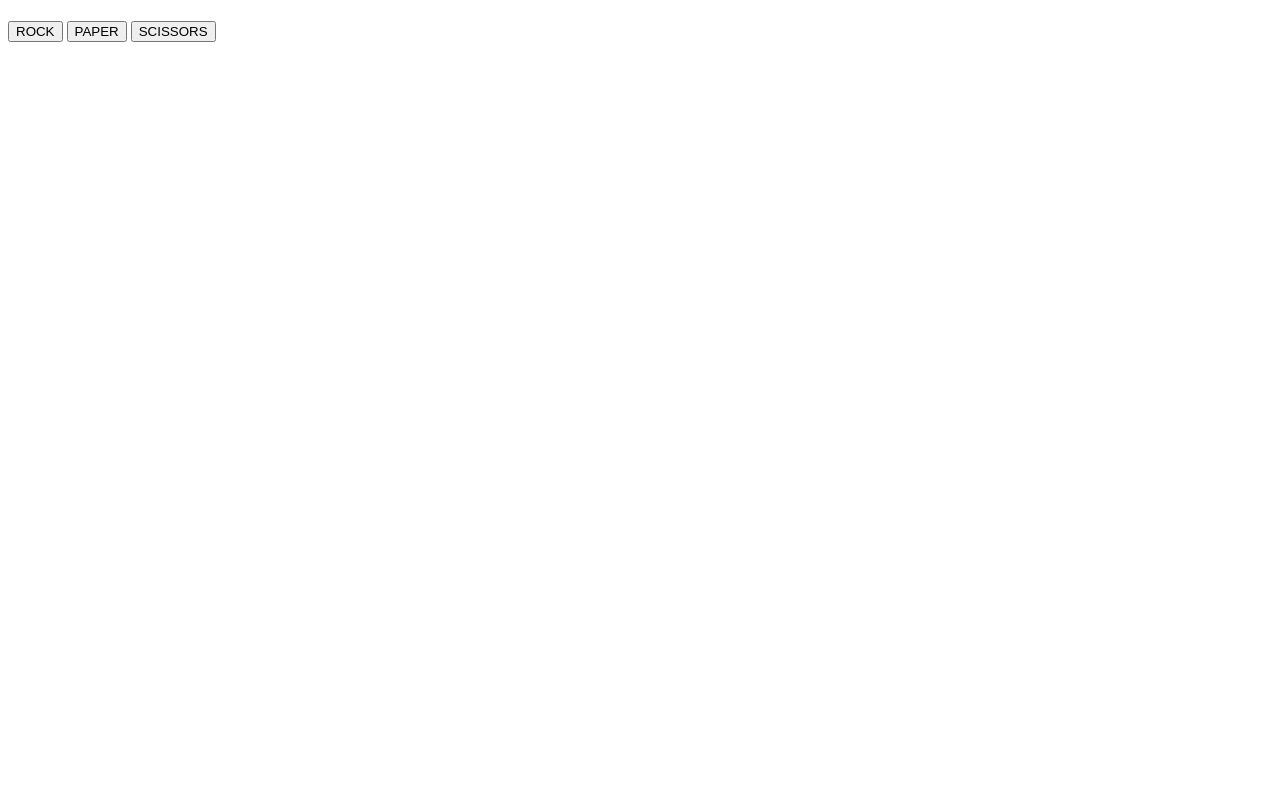
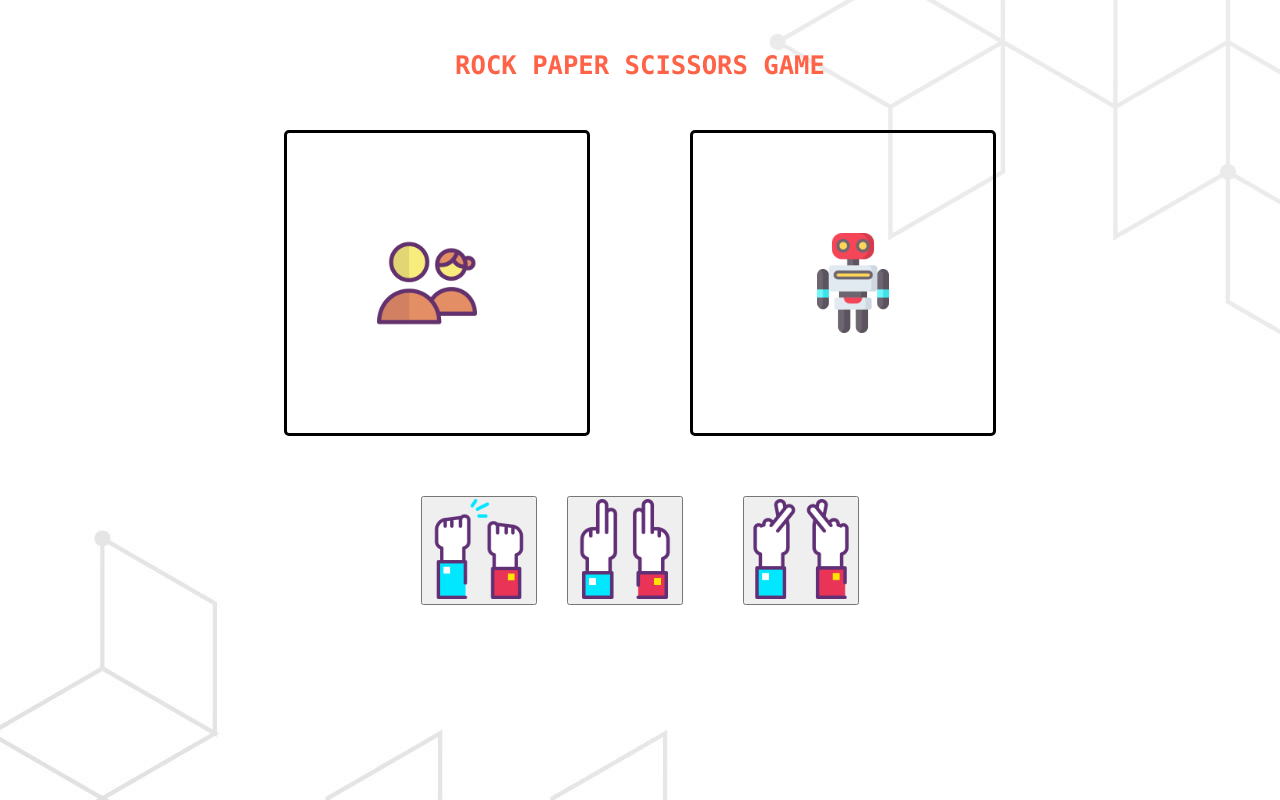
Before and after one commit to RaphDasilva/Rock-Paper-Scissors-Project, a plain HTML site: page index.html in a window 1280 px wide. Drawn offline with Linux system fonts and the light colour scheme.

Commit message:
Created a nice simple UI for the game using css and javascript

```diff
--- a/index.html
+++ b/index.html
@@ -4,23 +4,25 @@
     <meta charset="UTF-8">
     <meta http-equiv="X-UA-Compatible" content="IE=edge">
     <meta name="viewport" content="width=device-width, initial-scale=1.0">
+    <link rel="stylesheet" href="style.css">
     <script src="javascript.js" defer></script>
     <title>Rock Paper Scissors Project</title>
 </head>
 <body>
+    <div class="header">
+    <hi>ROCK PAPER SCISSORS GAME</hi>
+    </div>
 
 <div class="score">
-    <h1>
-    <span class="player-score"></span>
-    <span class="computer-score"></span>
-    </h1>
+    <div class="score-div"><img src="img/users.png" alt="person" width="50px"><span class="player-score"></span></div>
+    <div class="score-div"><span class="computer-score"></span><img src="img/robot.png" alt="computer" width="50px"></div>
 </div>
 
 
 <div class="container">
-    <button class="rock">ROCK</button>
-    <button class="paper">PAPER</button>
-    <button class="scissors">SCISSORS</button>
+    <div><button class="rock"><img src="img/rock.png" alt="rock" width="100px"></button></div>
+    <div><button class="paper"><img src="img/paper.png" alt="paper" width="100px"></button></div>
+    <div></div><button class="scissors"><img src="img/scissors.png" alt="scissors" width="100px"></button></div>
 </div>
 <div class="output"></div>
 
--- a/javascript.js
+++ b/javascript.js
@@ -16,6 +16,7 @@ const scissorsButton = document.querySelector('.scissors');
 const output = document.querySelector('.output');
 const container = document.querySelector('.container');
 const outcome = document.createElement('div');
+outcome.classList.add('outcome')
 output.append(outcome);
 const playerScor = document.querySelector('.player-score');
 const computerscor = document.querySelector('.computer-score');
@@ -83,9 +84,11 @@ else {
 
     }
 
+
+
 function displayScore(playerScore,computerScore){
-    playerScor.innerText = `Player Score: ${playerScore}`;
-    computerscor.innerText = `Computer Score: ${computerScore}`;
+    playerScor.innerText = `${playerScore}`;
+    computerscor.innerText = `${computerScore}`;
 }
 
 function checkWinner(playerScore,computerScore){
@@ -115,22 +118,25 @@ function checkWinner(playerScore,computerScore){
         playRound(playerSelection, computerSelection);
         displayScore(playerScore,computerScore)
         checkWinner(playerScore,computerScore)
+
     })
 
     paperButton.addEventListener('click', () => {
         const computerSelection = getComputerChoice();
         const playerSelection = 'PAPER';
         playRound(playerSelection, computerSelection);
-        displayScore(playerScore,computerScore)
-        checkWinner(playerScore,computerScore)
+        displayScore(playerScore,computerScore);
+        checkWinner(playerScore,computerScore);
+
     })
 
     scissorsButton.addEventListener('click', () => {
         const computerSelection = getComputerChoice();
         const playerSelection = 'SCISSORS';
         playRound(playerSelection, computerSelection);
-        displayScore(playerScore,computerScore)
-        checkWinner(playerScore,computerScore)
+        displayScore(playerScore,computerScore);
+        checkWinner(playerScore,computerScore);
+
     })
 
     /*function game(){
--- a/style.css
+++ b/style.css
@@ -0,0 +1,76 @@
+body{
+    margin: 0;
+    padding: 0;
+    box-sizing: border-box;
+    background-image: url("img/background.jpg");
+    font-family: 'Trebuchet MS', 'Lucida Sans Unicode', 'Lucida Grande', 'Lucida Sans', Arial, sans-serif;}
+
+ .header{
+    display: flex;
+    justify-content: center;
+    align-items: center;
+    margin-top: 50px;
+    font-size: 2vw;
+    font-weight: bold;
+    color: tomato;
+    font-family: "Lucida Console", "Courier New", monospace;
+ }
+
+ .score{
+    display: flex;
+    justify-content: center;
+    align-items: center;
+    margin-top: 50px;
+    gap: 100px;
+
+ }
+
+ .score-div{
+    width: 300px;
+    height: 300px;
+    border-style: solid;
+    border-radius: 5px;
+    display: flex;
+    gap: 20px;
+    justify-content: center;
+    align-items: center;
+ }
+
+ img[alt = "person"]{
+    width: 100px;
+ }
+
+ img[alt = "computer"]{
+    width: 100px;
+ }
+
+ span{
+    font-size: 2vw;
+    font-weight: bold;
+    color: tomato;
+ }
+ .container{
+    display: flex;
+    justify-content: center;
+    align-items: center;
+    margin-top: 50px;
+    padding: 10px;
+    gap:30px;
+ }
+
+ .output{
+    display: flex;
+    justify-content: center;
+    text-align: center;
+    flex-direction: column;
+    color: tomato;
+    font-size: 20px;
+    margin-top: 50px;
+
+ }
+
+ .outcome{
+    font-size: 25px;
+    font-weight: bolder;
+    color: rgb(87, 153, 87);
+ }
```
Also changed, not shown: img/abstract-background-with-squares/5570863.jpg (added), img/background.jpg (added), img/paper.png (added), img/robot.png (added), img/rock.png (added), img/scissors.png (added), img/users.png (added), 6 other files.
